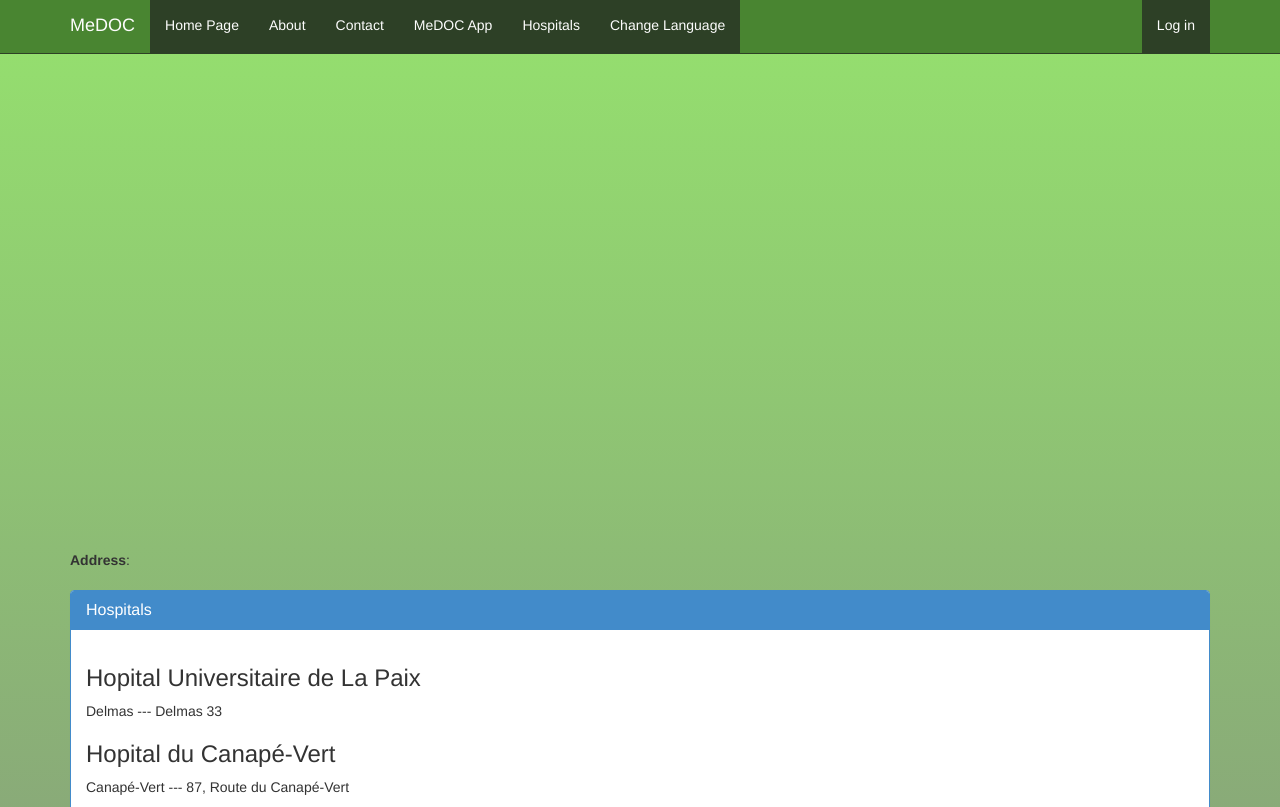
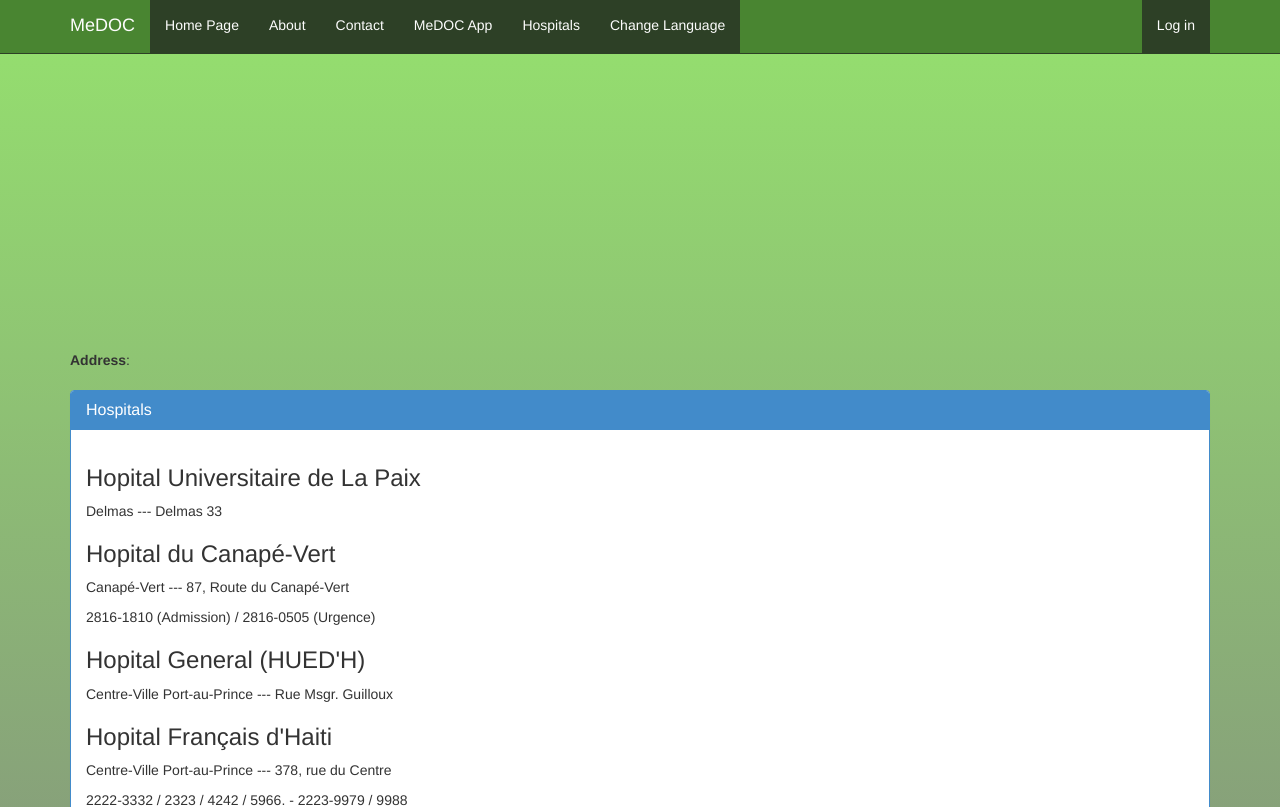
Before and after one commit to AlexandreSeb97/medoc, a Django app: page /hospital in a window 1280 px wide. Shown: the top 807 px of the page. Run offline with Django 3.2, Linux system fonts and the light colour scheme; data comes from the database, SQL or seed files in the repository; some libraries are stand-ins or nearby versions.

Commit message:
make it better

```diff
--- a/app/templates/app/hospitals.html
+++ b/app/templates/app/hospitals.html
@@ -57,7 +57,7 @@
         {
           var positionOptions = {
             enableHighAccuracy: true,
-            timeout: 100 * 10000 // 10 seconds
+            timeout: 10 * 1000 // 10 seconds
           };
           navigator.geolocation.getCurrentPosition(geolocationSuccess, geolocationError, positionOptions);
         }
@@ -70,7 +70,7 @@
 <style type="text/css">
       #map {
         width: 100%;
-        height: 500px;
+        height: 300px;
       }
     </style>
 
```
Also changed, not shown: 1 other file.
